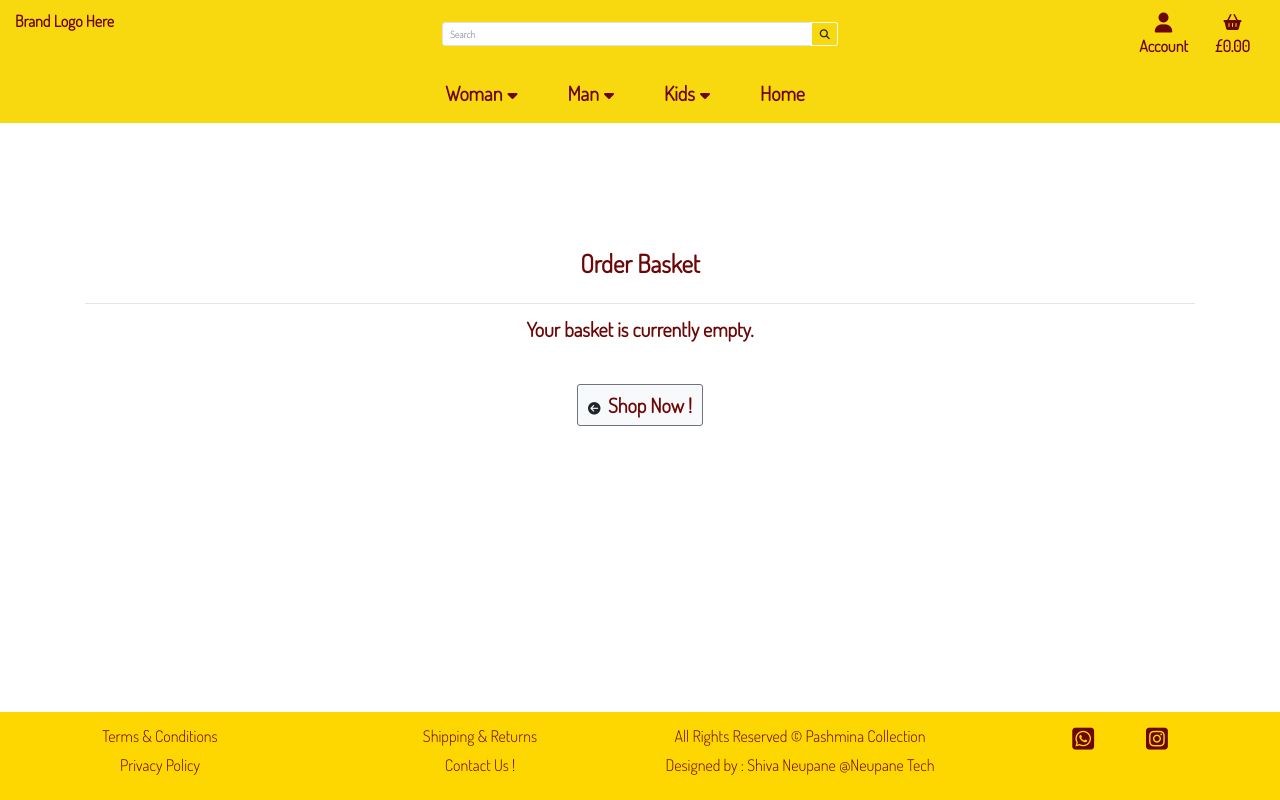
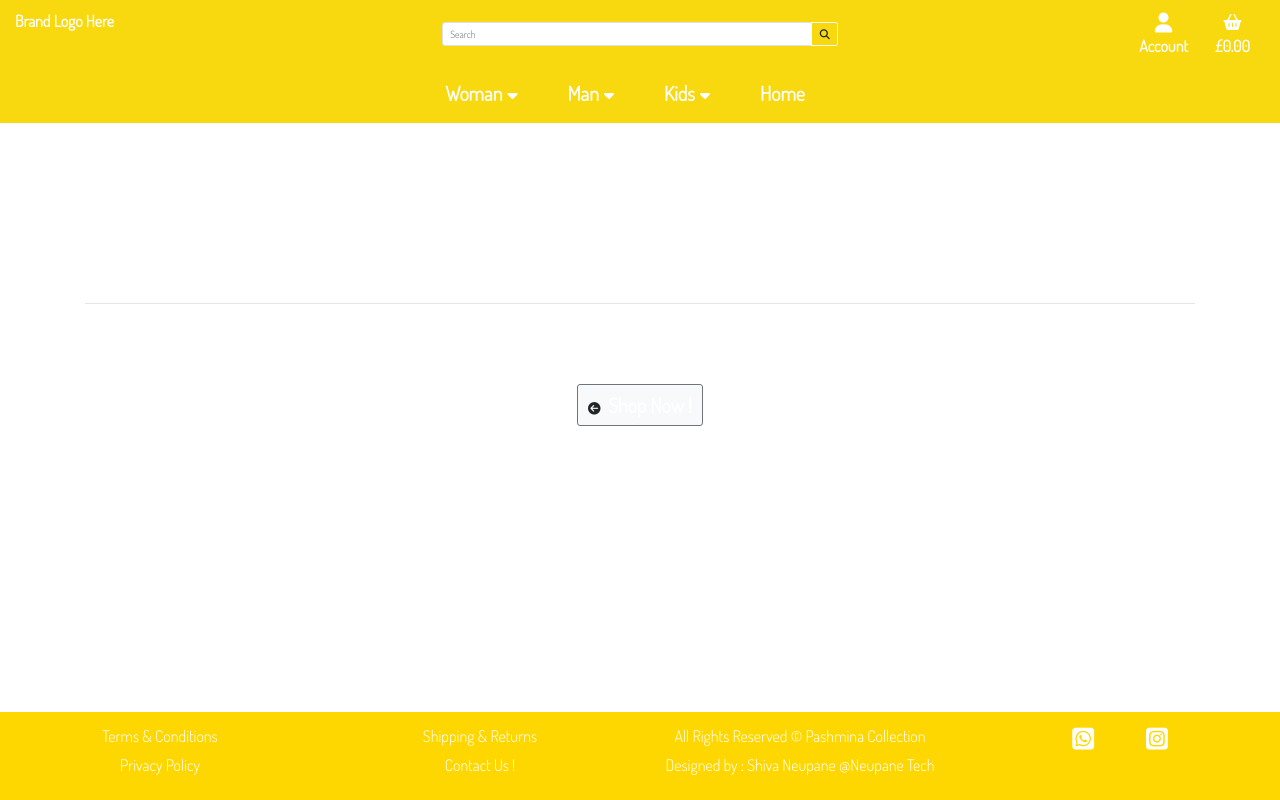
Before and after one commit to shiva123-coder/pashmina-collection, a Django app: page /basket/ in a window 1280 px wide. Run offline with Django 5.2, Linux system fonts and the light colour scheme; some libraries are stand-ins or nearby versions.

Commit message:
Update base.css

```diff
--- a/static/css/base.css
+++ b/static/css/base.css
@@ -39,7 +39,7 @@ body {
     --white: #FFFFFF;
     --yellow: #f8d90f;
     --green: #d3dd18;
-    --main: #6c0707;
+    --main: #FFFFFF;
 }
 
 header {
```
